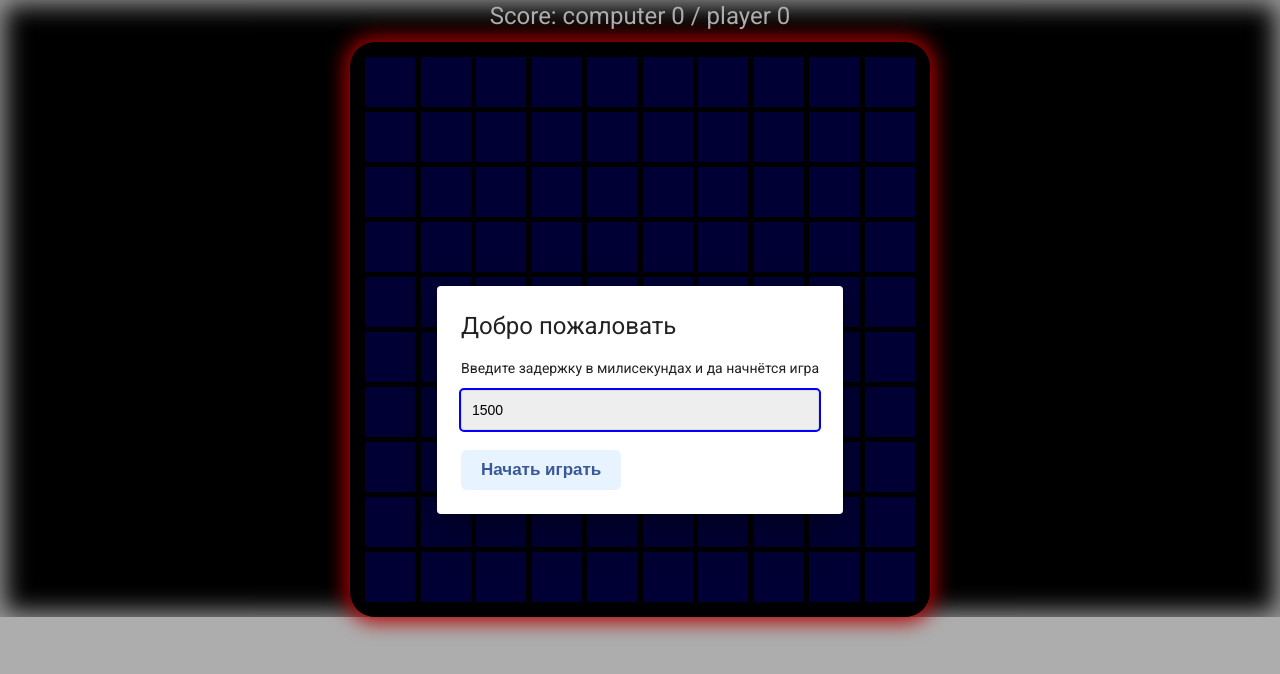
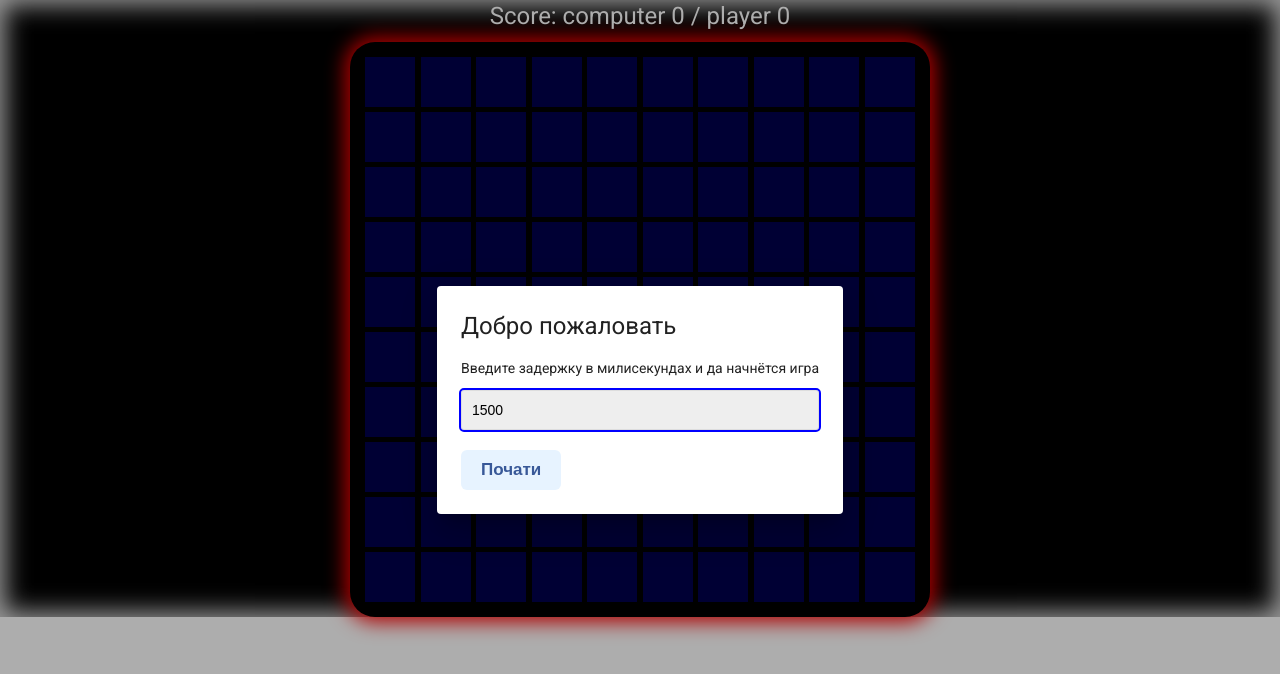
Before and after one commit to MkNice/Mini-game, an Angular app: page / in a window 1280 px wide. Shown: the top 674 px of the page. Built offline with nearby package versions, Linux system fonts and the light colour scheme.

Commit message:
fix name btn

```diff
--- a/src/app/modalDialogs/welcome-game-modal/welcome-game-modal.component.html
+++ b/src/app/modalDialogs/welcome-game-modal/welcome-game-modal.component.html
@@ -15,7 +15,7 @@
       [mat-dialog-close]="dataDialog"
       [disabled]="formSettings.invalid"
     >
-      Начать играть
+      Почати
     </button>
   </form>
 </div>
```
